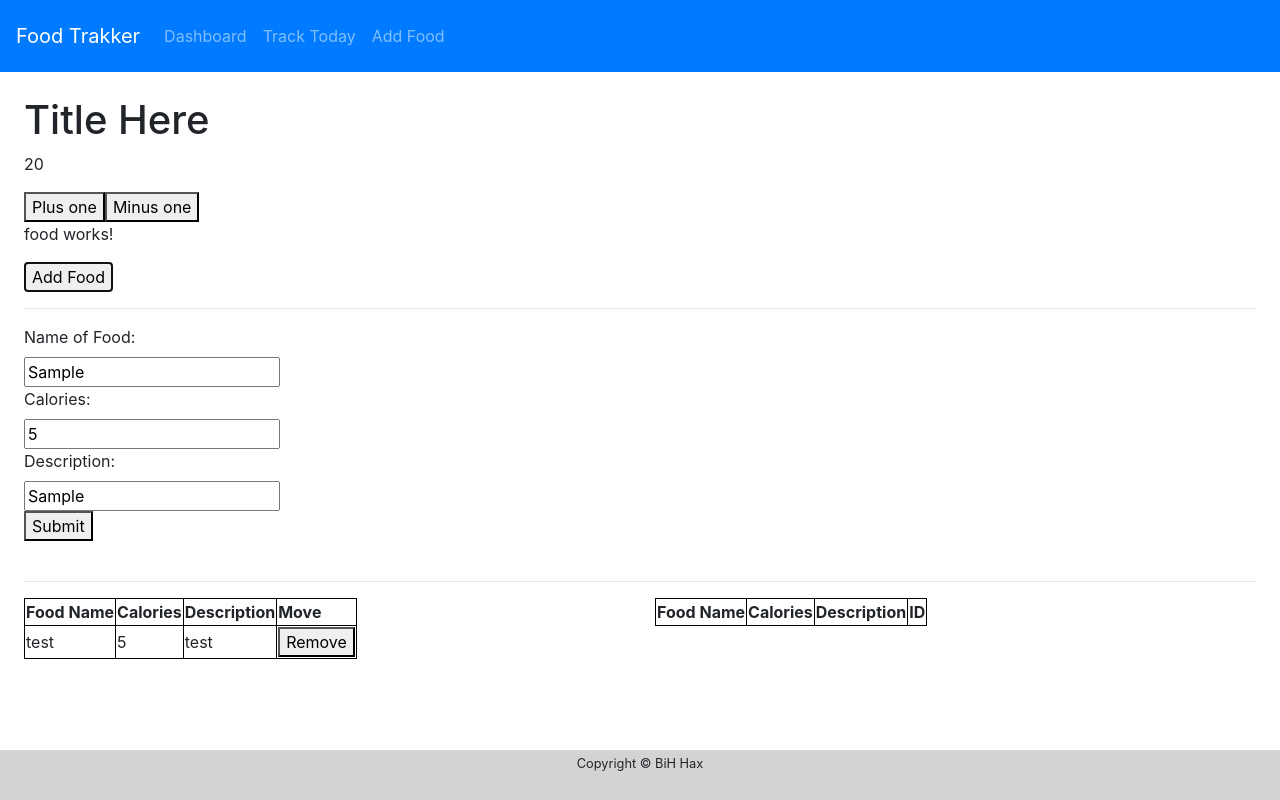
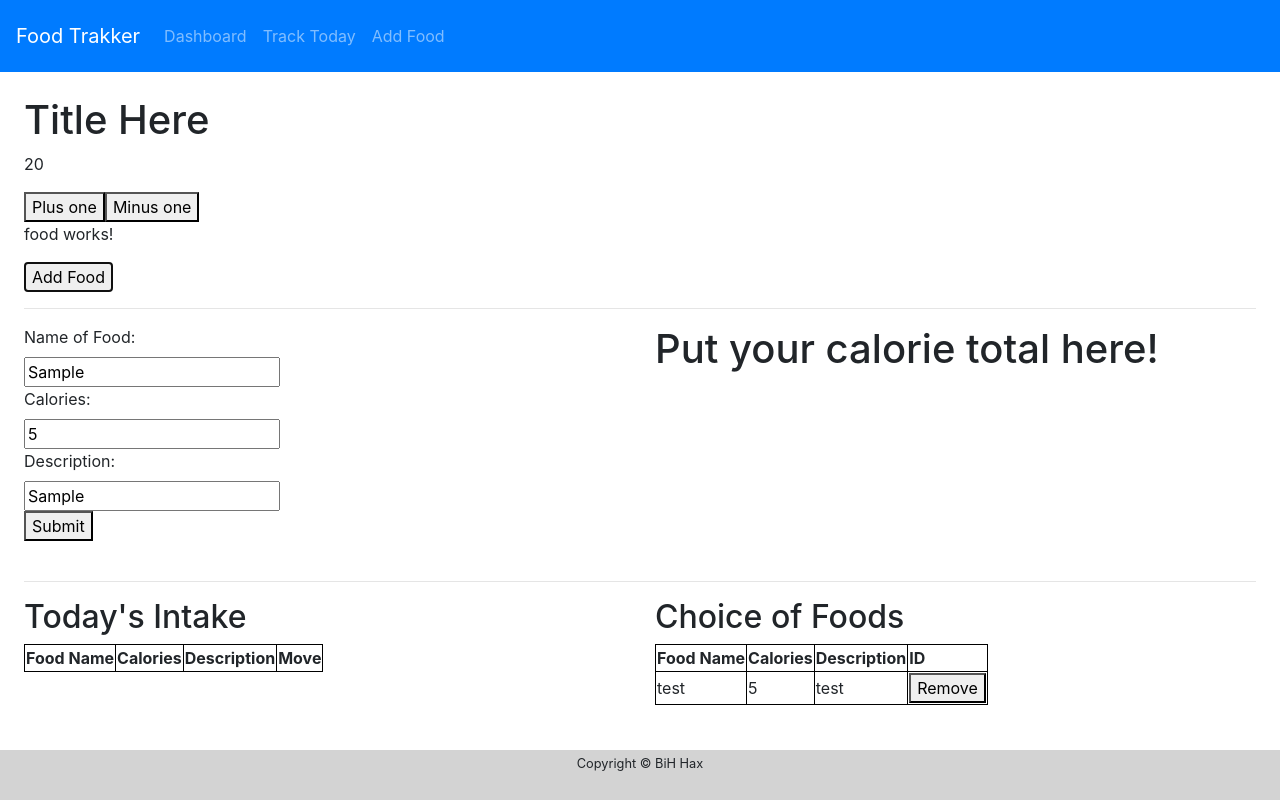
Before and after one commit to AdamMirza/FoodTracker, an Angular app in the folder my-app/: page / in a window 1280 px wide. Both pictures are taken after typing "Sample", "5", "Sample" into the empty fields and a click on the button "Add Food". Built offline with nearby package versions, Linux system fonts and the light colour scheme.

Commit message:
Cleaned up code (a little lol)

```diff
--- a/my-app/src/app/food/food.component.html
+++ b/my-app/src/app/food/food.component.html
@@ -6,7 +6,9 @@
     <button (click)="plusOne()">Plus one</button>
 -->
 <hr>
-<form [formGroup]="foodForm" (ngSubmit)="addFoodToList(foodForm.value)">
+<div class="row">
+    <div class="col-6">
+        <form [formGroup]="foodForm" (ngSubmit)="addFoodToChoiceList(foodForm.value)">
             <label for="name">Name of Food:</label><br>
             <input type="text" id="name" name="name" formControlName="name"><br>
 
@@ -18,10 +20,17 @@
 
             <button class="button" type="submit">Submit</button>
         </form>
+    </div>
+    <div class="col-6">
+        <h1>Put your calorie total here!</h1>
+    </div>
+</div>
+
 <br>
 <hr>
 <div class="row">
     <div class="col-6">
+        <h2>Today's Intake</h2>
         <table>
             <tr>
                 <th>Food Name</th>
@@ -29,15 +38,16 @@
                 <th>Description</th>
                 <th>Move</th>
             </tr>
-            <tr *ngFor="let foodItem of listOfFood; let i = index">
+            <tr *ngFor="let foodItem of todaysListOfFood; let i = index">
                 <td>{{foodItem.name}}</td>
                 <td>{{foodItem.calories}}</td>
                 <td>{{foodItem.description}}</td>
-                <td><button (click)="moveFoodToList(i)">Remove</button></td>
+                <td><button (click)="moveFoodToChoiceList(i)">Remove</button></td>
             </tr>
         </table>
     </div>
     <div class="col-6">
+        <h2>Choice of Foods</h2>
         <table>
             <tr>
                 <th>Food Name</th>
@@ -45,11 +55,11 @@
                 <th>Description</th>
                 <th>ID</th>
             </tr>
-            <tr *ngFor="let foodItem of otherListOfFood; let i = index">
+            <tr *ngFor="let foodItem of choiceListOfFood; let i = index">
                 <td>{{foodItem.name}}</td>
                 <td>{{foodItem.calories}}</td>
                 <td>{{foodItem.description}}</td>
-                <td><button (click)="moveFoodToOtherList(i)">Remove</button></td>
+                <td><button (click)="moveFoodToTodaysList(i)">Remove</button></td>
             </tr>
         </table>
 
--- a/my-app/src/app/food/food.component.ts
+++ b/my-app/src/app/food/food.component.ts
@@ -8,14 +8,12 @@ import { FormBuilder, ReactiveFormsModule  } from '@angular/forms';
 })
 export class FoodComponent implements OnInit {
 
-  listOfFood: Food[] = [];
-  otherListOfFood: Food[] = [];
-  globalID: number;
+  todaysListOfFood: Food[] = [];
+  choiceListOfFood: Food[] = [];
 
   foodForm;
 
   constructor(private formBuilder: FormBuilder) {
-    this.globalID = 0;
     this.foodForm = this.formBuilder.group({
       name: '',
       calories: '',
@@ -27,37 +25,35 @@ export class FoodComponent implements OnInit {
   }
 
   addFood() {
-    this.listOfFood.push(new Food(this.globalID++, "test", 5, "test"));
+    this.choiceListOfFood.push(new Food("test", 5, "test"));
   }
 
-  moveFoodToList(index: number) {
-    let temp = this.listOfFood.splice(index, 1);
-    this.otherListOfFood.push(temp[0]);
+  moveFoodToChoiceList(index: number) {
+    let temp = this.todaysListOfFood.splice(index, 1);
+    this.choiceListOfFood.push(temp[0]);
   }
 
-  moveFoodToOtherList(index: number) {
-    let temp = this.otherListOfFood.splice(index, 1);
-    this.listOfFood.push(temp[0]);
+  moveFoodToTodaysList(index: number) {
+    let temp = this.choiceListOfFood.splice(index, 1);
+    this.todaysListOfFood.push(temp[0]);
   }
 
-  addFoodToList(foodData) {
+  addFoodToChoiceList(foodData) {
     console.log(foodData);
-    let temp = new Food(0, foodData.name, foodData.calories, foodData.description);
-    this.listOfFood.push(temp);
+    let temp = new Food(foodData.name, foodData.calories, foodData.description);
+    this.todaysListOfFood.push(temp);
   }
 
 }
 
 export class Food {
   // field
-  id: number;
   name: string;
   calories: number;
   description: string;
 
   // constructor - not sure how this well translate to front-end code
-  constructor(id: number, name: string, calories: number, description: string) {
-    this.id = id;
+  constructor(name: string, calories: number, description: string) {
     this.name = name;
     this.calories = calories;
     this.description = description;
```
Lines whose indentation alone changed are shown as unchanged.
